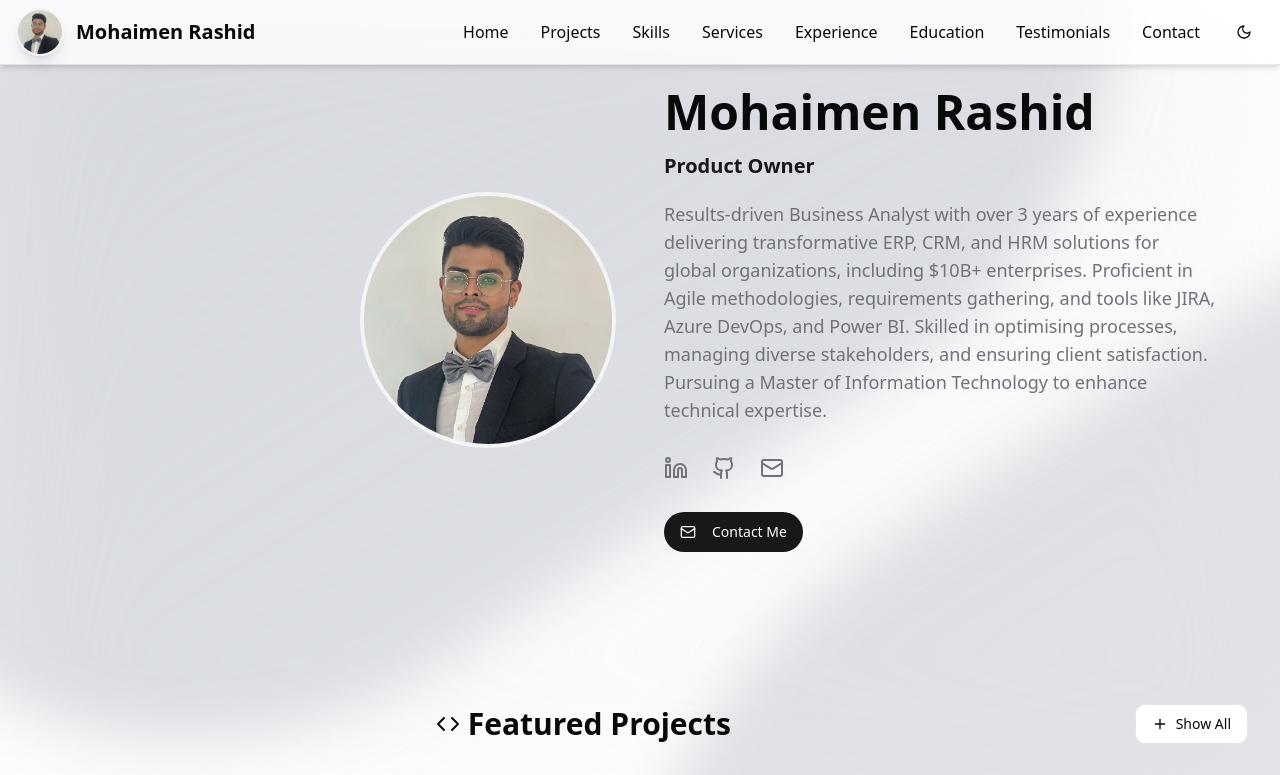
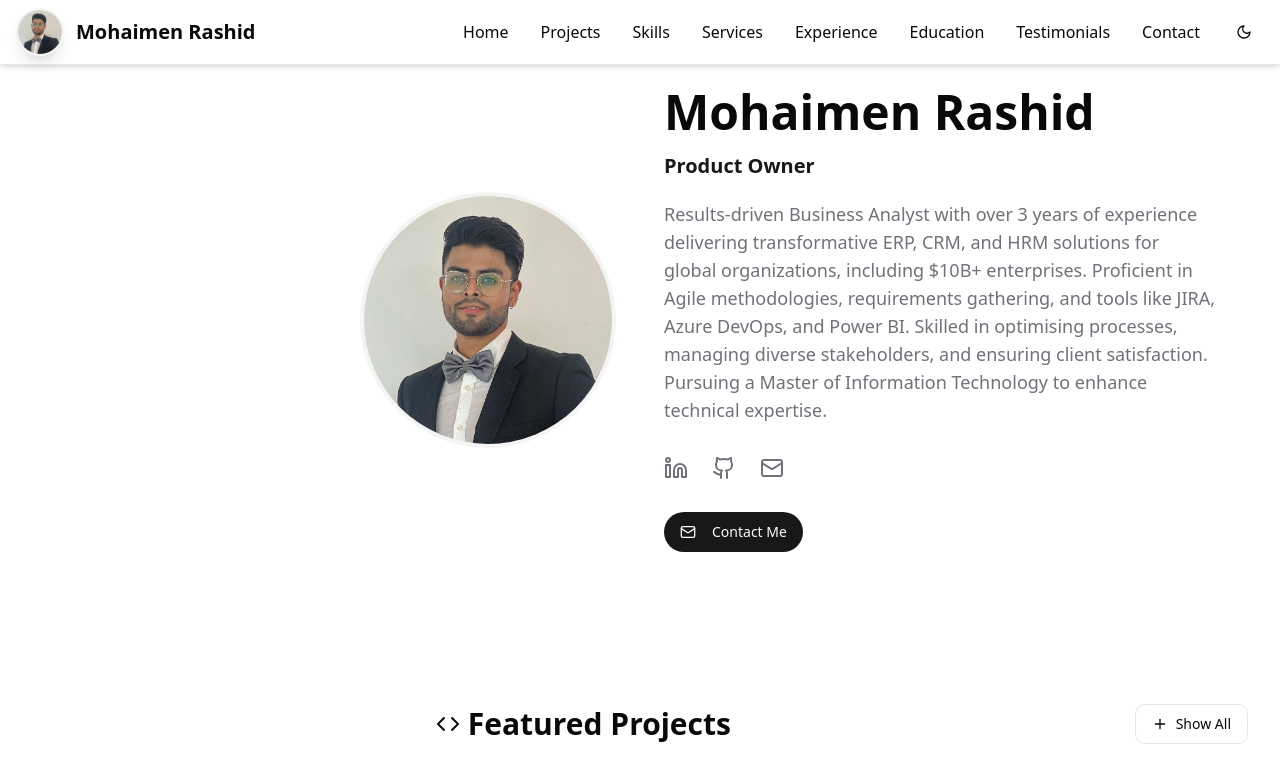
Before and after one commit to kdmars0168/Mohaimen-s-Portfolio, a React (Vite) app: page / in a window 1280 px wide. Shown: the top 775 px of the page. Built offline with nearby package versions, Linux system fonts and the light colour scheme.

Commit message:
Removed animated background for better performance

```diff
--- a/src/App.tsx
+++ b/src/App.tsx
@@ -5,14 +5,12 @@ import { QueryClient, QueryClientProvider } from '@tanstack/react-query';
 import { BrowserRouter, Routes, Route } from 'react-router-dom';
 import Index from './pages/Index';
 import NotFound from './pages/NotFound';
-import { AnimatedBackground } from './components/AnimatedBackground';
 
 const queryClient = new QueryClient();
 
 const App = () => (
   <QueryClientProvider client={queryClient}>
     <TooltipProvider>
-    <AnimatedBackground />
       <Toaster />
       <Sonner />
       <BrowserRouter>
```
